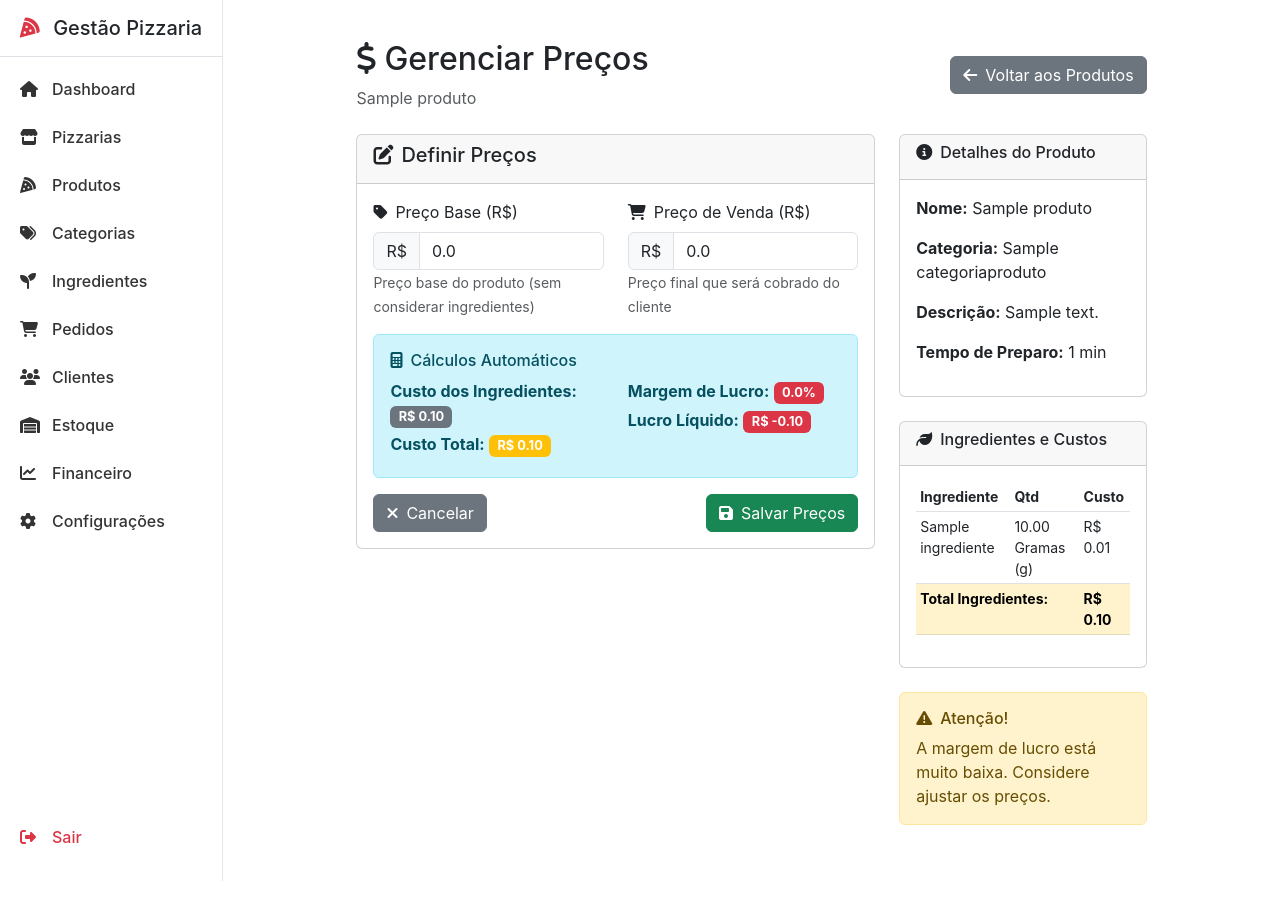
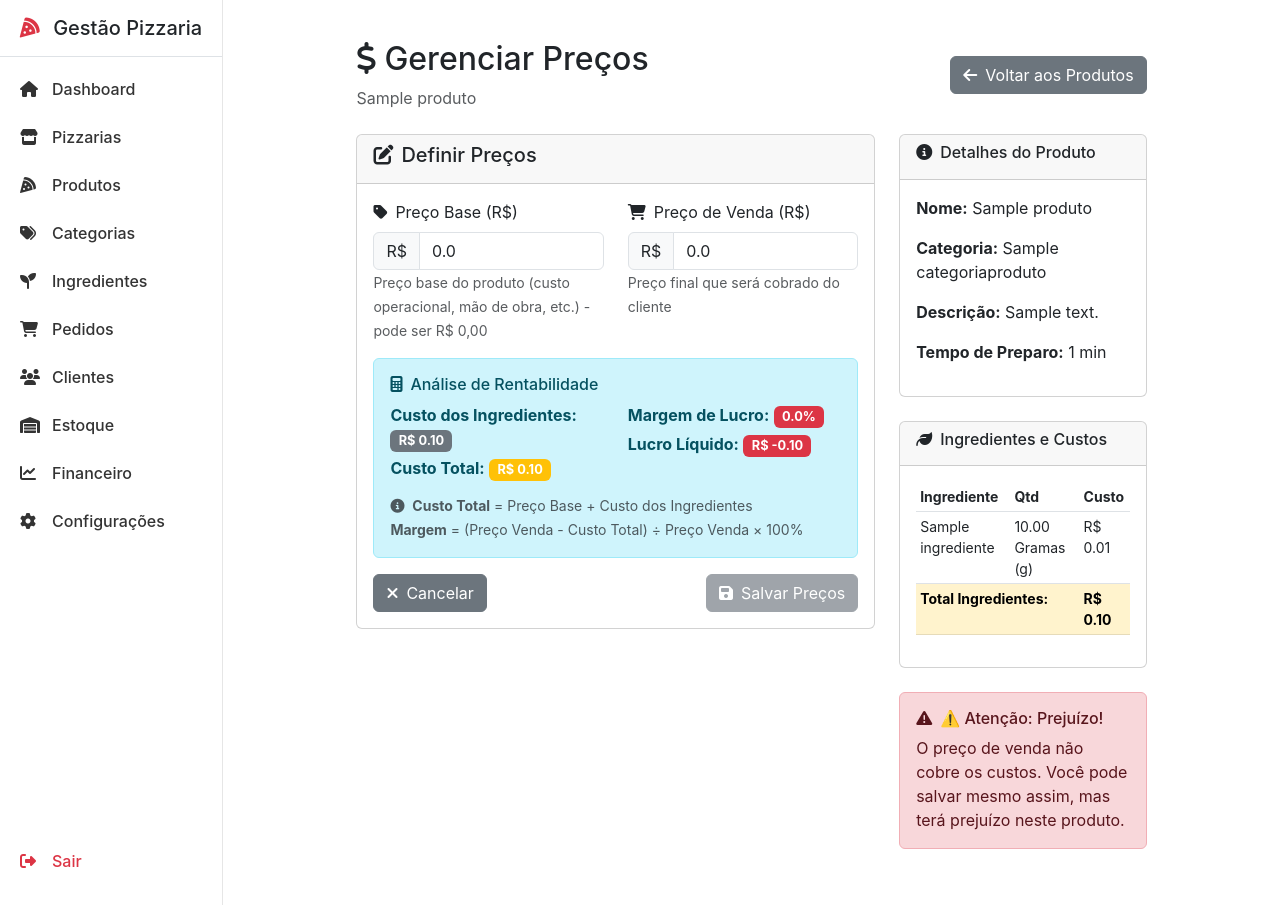
Before and after one commit to eagalves/gestao-pizzaria, a Django app: page /produtos/1/precos/ in a window 1280 px wide. Before the commit the page ends 881 px from the top, so only its background shows below. Run offline with Django 5.2, Linux system fonts and the light colour scheme; a user stored in the database is signed in; tables that the repository leaves empty hold one stand-in row (values such as "Sample post").

Commit message:
ajuste em salvar preços

```diff
--- a/produtos/forms.py
+++ b/produtos/forms.py
@@ -69,14 +69,15 @@ class PrecoProdutoForm(forms.ModelForm):
     preco_base_reais = forms.DecimalField(
         max_digits=8,
         decimal_places=2,
-        validators=[MinValueValidator(0.01)],
+        validators=[MinValueValidator(0.00)],
         widget=forms.NumberInput(attrs={
             'class': 'form-control',
             'step': '0.01',
-            'placeholder': '0,00'
+            'placeholder': '0,00',
+            'min': '0.00'
         }),
         label='Preço Base (R$)',
-        help_text='Preço base do produto (sem considerar ingredientes)'
+        help_text='Preço base do produto (custo operacional, mão de obra, etc.) - pode ser R$ 0,00'
     )
 
     preco_venda_reais = forms.DecimalField(
@@ -86,7 +87,8 @@ class PrecoProdutoForm(forms.ModelForm):
         widget=forms.NumberInput(attrs={
             'class': 'form-control',
             'step': '0.01',
-            'placeholder': '0,00'
+            'placeholder': '0,00',
+            'min': '0.01'
         }),
         label='Preço de Venda (R$)',
         help_text='Preço final que será cobrado do cliente'
@@ -102,6 +104,26 @@ class PrecoProdutoForm(forms.ModelForm):
             # Preencher preços em reais
             self.fields['preco_base_reais'].initial = self.instance.preco_base
             self.fields['preco_venda_reais'].initial = self.instance.preco_venda
+
+    def clean(self):
+        cleaned_data = super().clean()
+        preco_base = cleaned_data.get('preco_base_reais')
+        preco_venda = cleaned_data.get('preco_venda_reais')
+
+        if preco_base and preco_venda:
+            # Converter para centavos (inteiros)
+            preco_base_centavos = int(preco_base * 100)
+            preco_venda_centavos = int(preco_venda * 100)
+
+            # Calcular custo dos ingredientes em centavos
+            if hasattr(self, 'instance') and self.instance.produto:
+                custo_ingredientes_centavos = self.instance.produto.custo_ingredientes_centavos
+                custo_total_centavos = preco_base_centavos + custo_ingredientes_centavos
+
+                # Não fazemos validações que impedem salvamento
+                # Os alertas visuais ficam no JavaScript do template
+
+        return cleaned_data
 
     def save(self, commit=True):
         instance = super().save(commit=False)
--- a/produtos/templates/produtos/gerenciar_precos.html
+++ b/produtos/templates/produtos/gerenciar_precos.html
@@ -71,11 +71,11 @@
 
                                 <!-- Cálculos Automáticos -->
                                 <div class="alert alert-info">
-                                    <h6><i class="fas fa-calculator me-2"></i>Cálculos Automáticos</h6>
+                                    <h6><i class="fas fa-calculator me-2"></i>Análise de Rentabilidade</h6>
                                     <div class="row">
                                         <div class="col-md-6">
                                             <p class="mb-1"><strong>Custo dos Ingredientes:</strong>
-                                                <span class="badge bg-secondary">R$ {{ custo_ingredientes|floatformat:2 }}</span>
+                                                <span class="badge bg-secondary">R$ {{ produto.custo_ingredientes|floatformat:2 }}</span>
                                             </p>
                                             <p class="mb-1"><strong>Custo Total:</strong>
                                                 <span id="custo-total" class="badge bg-warning">R$ 0,00</span>
@@ -89,6 +89,13 @@
                                                 <span id="lucro-liquido" class="badge bg-primary">R$ 0,00</span>
                                             </p>
                                         </div>
+                                    </div>
+                                    <div class="mt-2">
+                                        <small class="text-muted">
+                                            <i class="fas fa-info-circle me-1"></i>
+                                            <strong>Custo Total</strong> = Preço Base + Custo dos Ingredientes<br>
+                                            <strong>Margem</strong> = (Preço Venda - Custo Total) ÷ Preço Venda × 100%
+                                        </small>
                                     </div>
                                 </div>
 
@@ -156,7 +163,7 @@
                                             {% endfor %}
                                             <tr class="table-warning">
                                                 <td colspan="2"><strong>Total Ingredientes:</strong></td>
-                                                <td><strong>R$ {{ custo_ingredientes|floatformat:2 }}</strong></td>
+                                                <td><strong>R$ {{ produto.custo_ingredientes|floatformat:2 }}</strong></td>
                                             </tr>
                                         </tbody>
                                     </table>
@@ -169,9 +176,19 @@
 
                     <!-- Alertas -->
                     <div class="mt-4">
-                        <div class="alert alert-warning" id="alerta-margem" style="display: none;">
-                            <h6><i class="fas fa-exclamation-triangle me-2"></i>Atenção!</h6>
-                            <p class="mb-0">A margem de lucro está muito baixa. Considere ajustar os preços.</p>
+                        <div class="alert alert-danger" id="alerta-prejuizo" style="display: none;">
+                            <h6><i class="fas fa-exclamation-triangle me-2"></i>⚠️ Atenção: Prejuízo!</h6>
+                            <p class="mb-0">O preço de venda não cobre os custos. Você pode salvar mesmo assim, mas terá prejuízo neste produto.</p>
+                        </div>
+
+                        <div class="alert alert-warning" id="alerta-margem-baixa" style="display: none;">
+                            <h6><i class="fas fa-info-circle me-2"></i>💡 Dica: Margem Baixa!</h6>
+                            <p class="mb-0">A margem de lucro está baixa (menos de 30%). Você pode salvar, mas considere aumentar o preço se possível.</p>
+                        </div>
+
+                        <div class="alert alert-success" id="alerta-margem-boa" style="display: none;">
+                            <h6><i class="fas fa-check-circle me-2"></i>✅ Excelente!</h6>
+                            <p class="mb-0">Margem de lucro saudável (50% ou mais). Produto bem precificado!</p>
                         </div>
                     </div>
                 </div>
@@ -184,50 +201,95 @@
 document.addEventListener('DOMContentLoaded', function() {
     const precoBaseInput = document.getElementById('{{ form.preco_base_reais.id_for_label }}');
     const precoVendaInput = document.getElementById('{{ form.preco_venda_reais.id_for_label }}');
-    const custoIngredientes = {{ custo_ingredientes }};
+    const custoIngredientesCentavos = {{ produto.custo_ingredientes_centavos }};
 
     const custoTotalSpan = document.getElementById('custo-total');
     const margemLucroSpan = document.getElementById('margem-lucro');
     const lucroLiquidoSpan = document.getElementById('lucro-liquido');
-    const alertaMargem = document.getElementById('alerta-margem');
+    const alertaPrejuizo = document.getElementById('alerta-prejuizo');
+    const alertaMargemBaixa = document.getElementById('alerta-margem-baixa');
+    const alertaMargemBoa = document.getElementById('alerta-margem-boa');
 
     function calcularPrecos() {
-        const precoBase = parseFloat(precoBaseInput.value) || 0;
-        const precoVenda = parseFloat(precoVendaInput.value) || 0;
+        const precoBaseReais = parseFloat(precoBaseInput.value) || 0;
+        const precoVendaReais = parseFloat(precoVendaInput.value) || 0;
 
-        // Custo Total = Preço Base + Custo dos Ingredientes
-        const custoTotal = precoBase + custoIngredientes;
+        // Converter para centavos (inteiros)
+        const precoBaseCentavos = Math.round(precoBaseReais * 100);
+        const precoVendaCentavos = Math.round(precoVendaReais * 100);
 
-        // Lucro = Preço Venda - Custo Total
-        const lucro = precoVenda - custoTotal;
+        // Custo Total = Preço Base + Custo dos Ingredientes (tudo em centavos)
+        const custoTotalCentavos = precoBaseCentavos + custoIngredientesCentavos;
+
+        // Lucro = Preço Venda - Custo Total (em centavos)
+        const lucroCentavos = precoVendaCentavos - custoTotalCentavos;
 
         // Margem = (Lucro / Preço Venda) * 100
-        const margem = precoVenda > 0 ? (lucro / precoVenda) * 100 : 0;
+        const margem = precoVendaCentavos > 0 ? (lucroCentavos / precoVendaCentavos) * 100 : 0;
+
+        // Converter para reais para exibição
+        const custoTotalReais = custoTotalCentavos / 100;
+        const lucroReais = lucroCentavos / 100;
 
         // Atualizar displays
-        custoTotalSpan.textContent = `R$ ${custoTotal.toFixed(2)}`;
+        custoTotalSpan.textContent = `R$ ${custoTotalReais.toFixed(2)}`;
         margemLucroSpan.textContent = `${margem.toFixed(1)}%`;
-        lucroLiquidoSpan.textContent = `R$ ${lucro.toFixed(2)}`;
+        lucroLiquidoSpan.textContent = `R$ ${lucroReais.toFixed(2)}`;
 
-        // Alterar cores baseado na margem
-        if (margem < 50) {
+        // Esconder todos os alertas
+        alertaPrejuizo.style.display = 'none';
+        alertaMargemBaixa.style.display = 'none';
+        alertaMargemBoa.style.display = 'none';
+
+        // Alterar cores e alertas baseado na situação
+        if (lucroCentavos < 0) {
+            // PREJUÍZO
             margemLucroSpan.className = 'badge bg-danger';
-            alertaMargem.style.display = 'block';
-        } else if (margem < 100) {
+            lucroLiquidoSpan.className = 'badge bg-danger';
+            alertaPrejuizo.style.display = 'block';
+        } else if (margem < 30) {
+            // MARGEM MUITO BAIXA
             margemLucroSpan.className = 'badge bg-warning';
-            alertaMargem.style.display = 'none';
+            lucroLiquidoSpan.className = 'badge bg-warning';
+            alertaMargemBaixa.style.display = 'block';
+        } else if (margem < 50) {
+            // MARGEM BAIXA
+            margemLucroSpan.className = 'badge bg-warning';
+            lucroLiquidoSpan.className = 'badge bg-warning';
         } else {
+            // MARGEM BOA
             margemLucroSpan.className = 'badge bg-success';
-            alertaMargem.style.display = 'none';
+            lucroLiquidoSpan.className = 'badge bg-success';
+            if (margem >= 50) {
+                alertaMargemBoa.style.display = 'block';
+            }
         }
 
-        // Alterar cor do lucro
-        if (lucro < 0) {
-            lucroLiquidoSpan.className = 'badge bg-danger';
-        } else if (lucro < 5) {
-            lucroLiquidoSpan.className = 'badge bg-warning';
+        // Botão habilitado se pelo menos o preço de venda estiver preenchido
+        const submitBtn = document.querySelector('button[type="submit"]');
+        if (precoVendaReais > 0) {
+            // Habilitado se tiver preço de venda (preço base pode ser 0)
+            submitBtn.disabled = false;
+            submitBtn.className = 'btn btn-success'; // SEMPRE VERDE
+
+            if (lucroCentavos < 0) {
+                // Prejuízo - botão verde mas com texto informativo
+                submitBtn.innerHTML = '<i class="fas fa-exclamation-triangle me-2"></i>Salvar (Prejuízo)';
+                submitBtn.title = 'Atenção: Este preço gerará prejuízo!';
+            } else if (margem < 30) {
+                // Margem baixa - botão verde mas com texto informativo
+                submitBtn.innerHTML = '<i class="fas fa-exclamation-triangle me-2"></i>Salvar (Margem Baixa)';
+                submitBtn.title = 'Atenção: Margem muito baixa!';
+            } else {
+                // Margem boa - botão verde com texto padrão
+                submitBtn.innerHTML = '<i class="fas fa-save me-2"></i>Salvar Preços';
+                submitBtn.title = 'Preços com margem adequada';
+            }
         } else {
-            lucroLiquidoSpan.className = 'badge bg-success';
+            // Só desabilitar se não tiver preço de venda informado
+            submitBtn.disabled = true;
+            submitBtn.innerHTML = '<i class="fas fa-save me-2"></i>Salvar Preços';
+            submitBtn.className = 'btn btn-secondary';
         }
     }
 
--- a/produtos/views.py
+++ b/produtos/views.py
@@ -344,14 +344,10 @@ def gerenciar_precos(request, produto_id):
     else:
         form = PrecoProdutoForm(instance=preco_atual)
 
-    # Calcular informações adicionais
-    custo_ingredientes = produto.custo_ingredientes
-
     context = {
         'produto': produto,
         'form': form,
         'preco_atual': preco_atual,
-        'custo_ingredientes': custo_ingredientes,
         'ingredientes': produto.get_ingredientes(),
     }
 
```
Also changed, not shown: produtos/templates/produtos/lista_produtos.html (+17 -1 lines).
